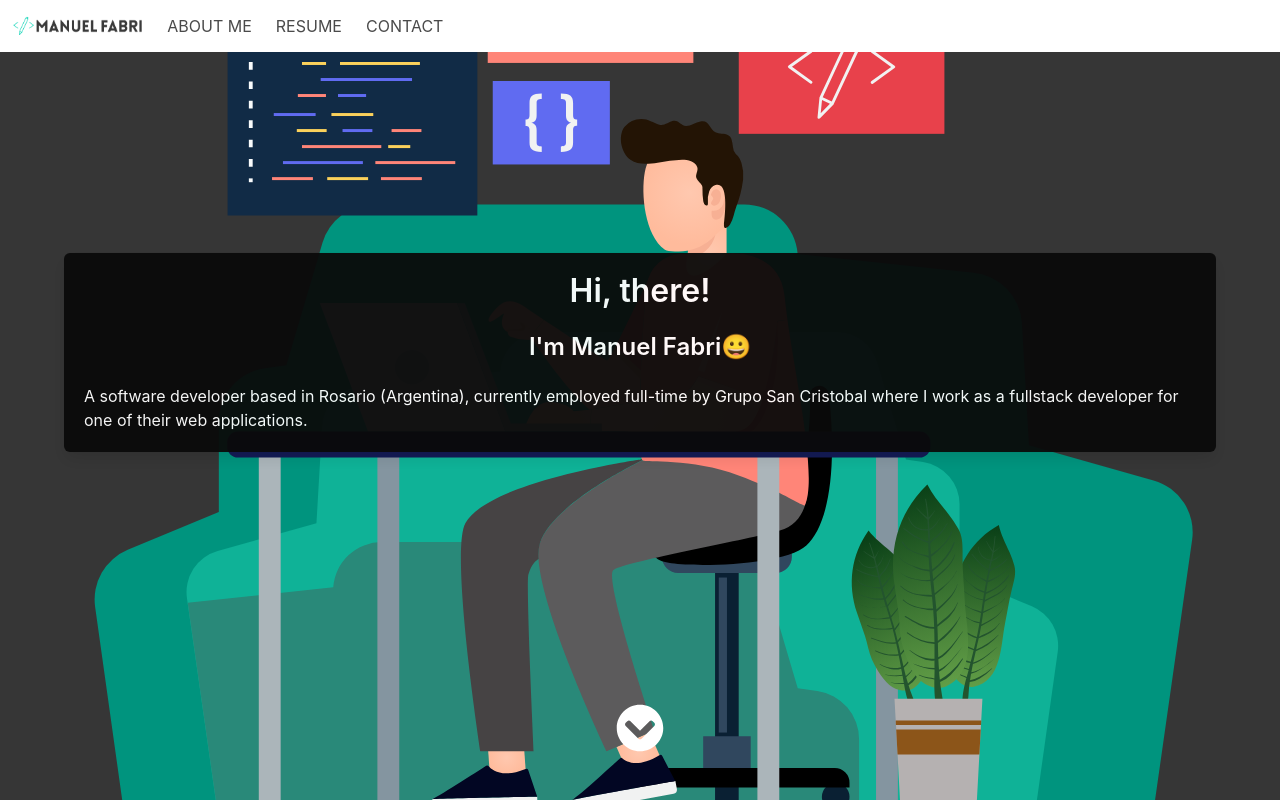
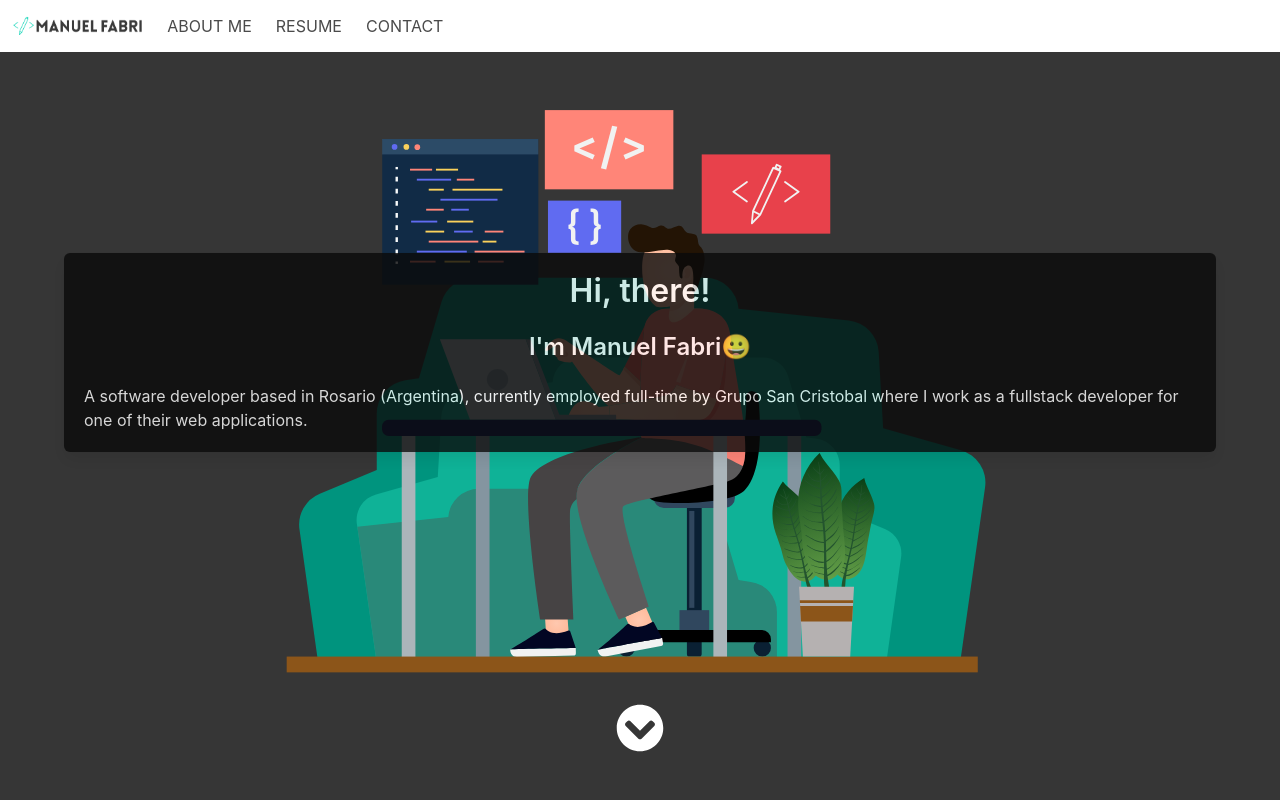
Before and after one commit to manufabri91/manuelnfabri-web, a React (Create React App) app: page / in a window 1280 px wide. Shown: the top 802 px of the page. Built offline with nearby package versions, Linux system fonts and the light colour scheme.

Commit message:
landing hero enhancement

```diff
--- a/src/components/Landing.js
+++ b/src/components/Landing.js
@@ -6,10 +6,10 @@ import { Link } from 'react-scroll';
 const Landing = () => {
   return (
     <section id='home' className='hero is-dark is-fullheight'>
-      <img alt="Fill Murray" class="hero-background is-dark" src={heroImage} />
+      <img alt="Fill Murray" className="hero-background is-dark" src={heroImage} />
       <div className='hero-body'>
         <div className='container'>
-          <div className='box has-background-black' style={{opacity: '.95'}}>
+          <div className='box has-background-black' style={{opacity: '.8'}}>
             <h3 className="title is-3 has-text-centered">Hi, there!</h3>
             <h4 className='title is-4 has-text-centered'>I'm Manuel Fabri
               <span role='img' aria-label='smile'>
--- a/src/components/Landing.scss
+++ b/src/components/Landing.scss
@@ -12,3 +12,8 @@
 .hero-background.is-transparent {
   opacity: 0.7;
 }
+@media screen and (min-width: 560px) {
+  .hero-background {
+    object-fit: contain;
+  }
+}
```
